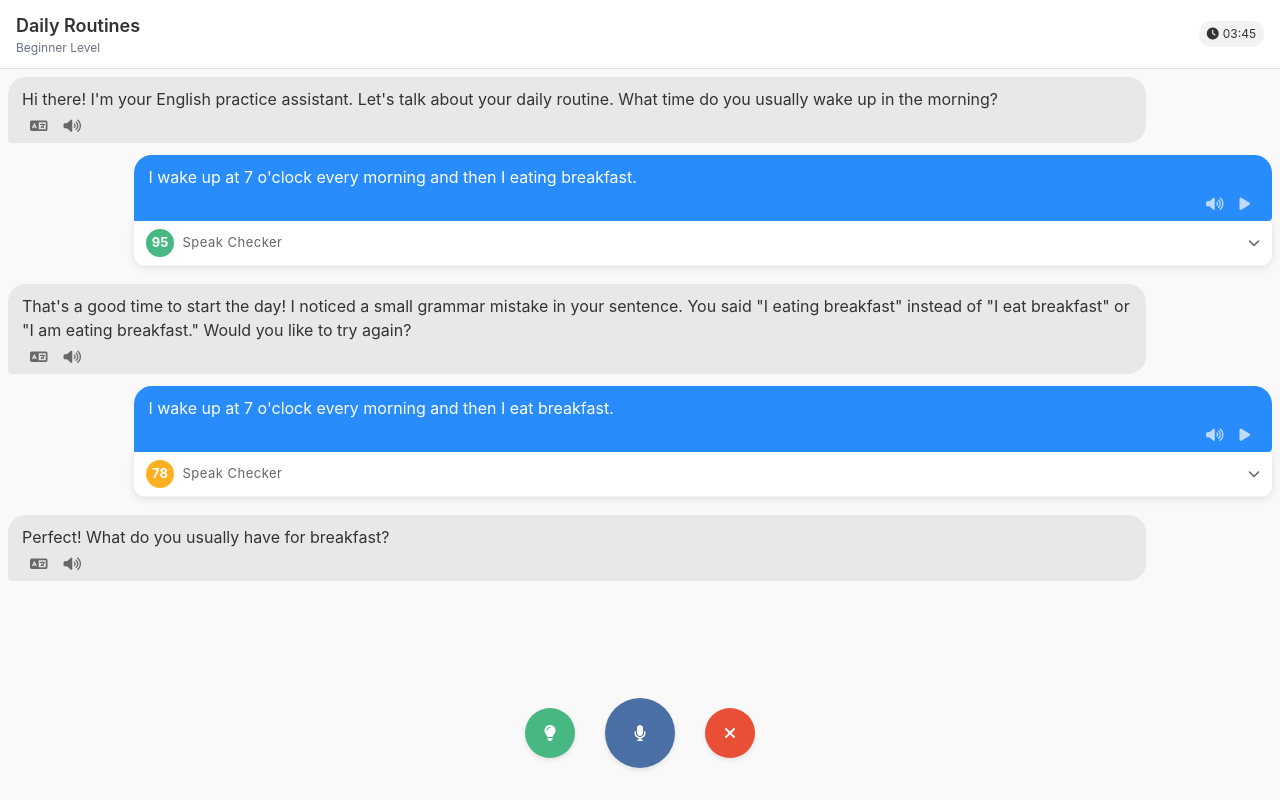
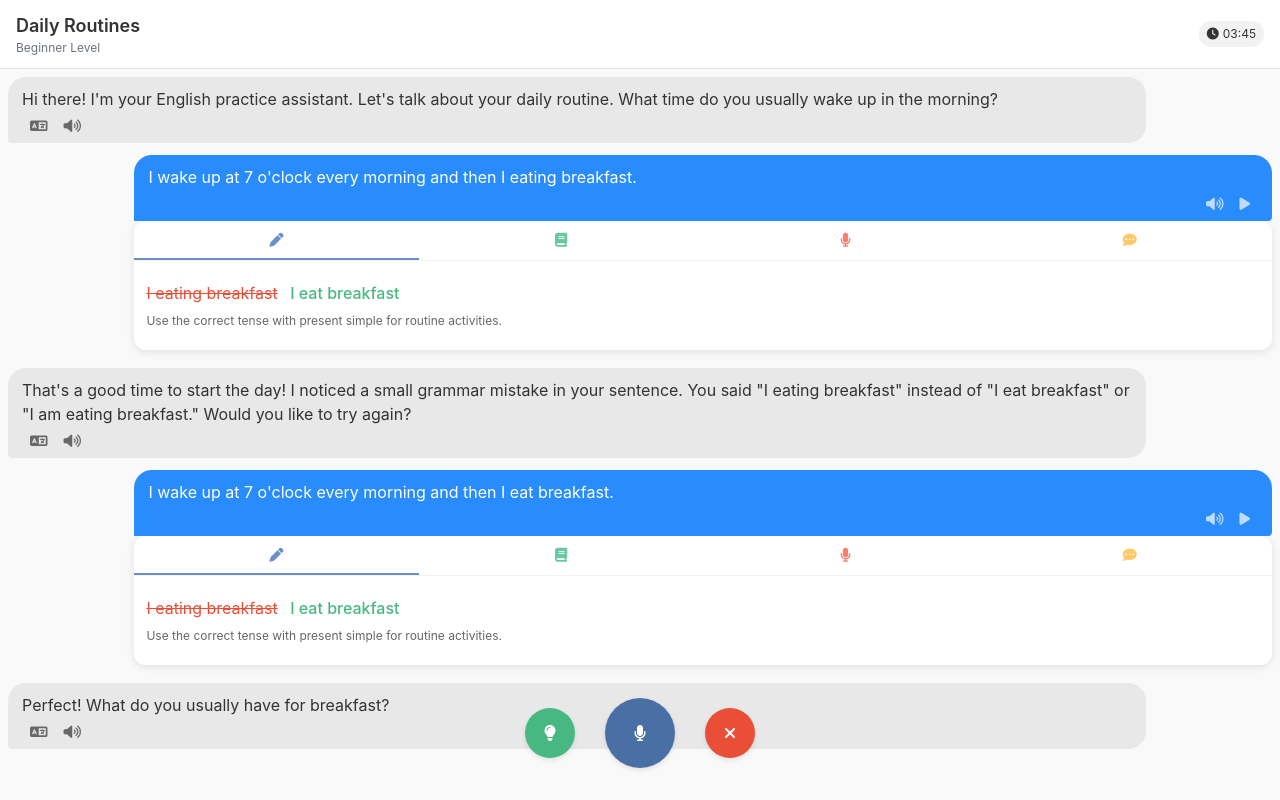
Before and after one commit to IvyFan19/SpeakLift002, a plain HTML site: page SpeakLiftApp-002/Prototype/conversation02.html in a window 1280 px wide. Drawn offline with nearby package versions, Linux system fonts and the light colour scheme.

Commit message:
redesigned the grammar checker

```diff
--- a/SpeakLiftApp-002/Prototype/conversation02.html
+++ b/SpeakLiftApp-002/Prototype/conversation02.html
@@ -89,7 +89,7 @@
         /* Speak Checker styles */
         .speak-checker {
             background-color: rgba(255, 255, 255, 0.95);
-            border-radius: 0 0 12px 12px;
+            border-radius: 12px;
             box-shadow: 0 2px 8px rgba(0, 0, 0, 0.1);
             margin-left: auto;
             margin-right: 0px;
@@ -98,149 +98,87 @@
             max-width: 90%;
             overflow: hidden;
         }
-        .speak-checker-header {
+        .speak-checker-tabs {
             display: flex;
-            align-items: center;
-            justify-content: space-between;
-            padding: 8px 12px;
-            cursor: pointer;
             border-bottom: 1px solid rgba(0, 0, 0, 0.05);
         }
-        .speak-checker-left {
-            display: flex;
-            align-items: center;
+        .speak-checker-tab {
+            flex: 1;
+            text-align: center;
+            padding: 8px 4px;
+            font-size: 14px;
+            cursor: pointer;
+            transition: all 0.2s ease;
+            position: relative;
         }
-        .speak-checker-toggle {
-            color: #666;
-            font-size: 12px;
-            transition: transform 0.3s ease;
+        .speak-checker-tab[data-tab="grammar"] {
+            color: #6B8FC7;
         }
-        .speak-checker-toggle.open {
-            transform: rotate(180deg);
+        .speak-checker-tab[data-tab="vocabulary"] {
+            color: #6BC7A1;
         }
-        .speak-checker-score-circle {
-            width: 28px;
-            height: 28px;
-            border-radius: 50%;
-            display: flex;
-            justify-content: center;
-            align-items: center;
+        .speak-checker-tab[data-tab="pronunciation"] {
+            color: #FF7B6B;
+        }
+        .speak-checker-tab[data-tab="fluency"] {
+            color: #FFC966;
+        }
+        .speak-checker-tab:hover {
+            opacity: 0.8;
+        }
+        .speak-checker-tab.active {
+            font-weight: 600;
+            opacity: 1;
+            border-bottom: 2px solid currentColor;
+        }
+        .speak-checker-tab::after {
+            content: attr(data-tooltip);
+            position: absolute;
+            bottom: 100%;
+            left: 50%;
+            transform: translateX(-50%);
+            padding: 4px 8px;
+            background-color: rgba(0, 0, 0, 0.8);
             color: white;
-            font-size: 13px;
-            font-weight: bold;
-            animation: scoreAppear 0.5s ease forwards;
-            margin-right: 8px;
+            font-size: 11px;
+            border-radius: 4px;
+            white-space: nowrap;
+            opacity: 0;
+            visibility: hidden;
+            transition: all 0.2s ease;
         }
-        .score-high {
-            background-color: #47B881;
-        }
-        .score-medium {
-            background-color: #FFB020;
-        }
-        .score-low {
-            background-color: #E94F37;
-        }
-        .speak-checker-label {
-            font-size: 13px;
-            color: #666;
-            text-transform: none;
-            letter-spacing: 0.5px;
+        .speak-checker-tab:hover::after {
+            opacity: 1;
+            visibility: visible;
         }
         .speak-checker-content {
-            max-height: 0;
-            overflow: hidden;
-            transition: max-height 0.3s ease;
+            display: none;
+            padding: 12px;
         }
-        .speak-checker-content.open {
-            max-height: 180px; /* Reduced height for smaller content */
-            overflow-y: auto;
-            scrollbar-width: thin;
-        }
-        /* Custom scrollbar for Webkit browsers */
-        .speak-checker-content.open::-webkit-scrollbar {
-            width: 6px;
-        }
-        .speak-checker-content.open::-webkit-scrollbar-track {
-            background: #f1f1f1;
-            border-radius: 10px;
-        }
-        .speak-checker-content.open::-webkit-scrollbar-thumb {
-            background: #aaa;
-            border-radius: 10px;
-        }
-        .speak-checker-content.open::-webkit-scrollbar-thumb:hover {
-            background: #888;
+        .speak-checker-content.active {
+            display: block;
         }
         .feedback-item {
-            padding: 8px 12px;
+            padding: 8px 0;
             border-bottom: 1px solid rgba(0, 0, 0, 0.05);
         }
-        .feedback-type {
-            font-size: 12px;
-            color: #666;
-            margin-bottom: 10px;
-            text-transform: uppercase;
-            font-weight: 700;
-            border-left: 3px solid #4A6FA5;
-            padding-left: 8px;
-            letter-spacing: 0.5px;
-        }
-        .feedback-detail {
-            font-size: 12px;
-            color: #333;
-            padding: 0 4px;
-        }
-        .visual-comparison {
-            display: none;
-        }
-        .error-item, .correct-item {
-            display: flex;
-            align-items: center;
-            margin: 8px 0;
-        }
-        .error-icon {
-            color: #E94F37;
-            margin-right: 8px;
-            font-size: 14px;
-            min-width: 18px;
-            display: flex;
-            align-items: center;
-            justify-content: center;
-        }
-        .correct-icon {
-            color: #47B881;
-            margin-right: 8px;
-            font-size: 14px;
-            min-width: 18px;
-            display: flex;
-            align-items: center;
-            justify-content: center;
+        .feedback-item:last-child {
+            border-bottom: none;
         }
         .error-text {
             color: #E94F37;
             text-decoration: line-through;
-            font-weight: 500;
-            font-size: 13px;
+            margin-right: 8px;
         }
         .correct-text {
             color: #47B881;
             font-weight: 500;
-            text-decoration: underline;
-            font-size: 13px;
         }
         .explanation-text {
             color: #666;
             font-size: 12px;
-            margin-top: 12px;
-            margin-bottom: 6px;
-            padding-left: 0;
+            margin-top: 8px;
             line-height: 1.4;
-        }
-        /* Animation for score circle */
-        @keyframes scoreAppear {
-            0% { transform: scale(0); opacity: 0; }
-            50% { transform: scale(1.2); }
-            100% { transform: scale(1); opacity: 1; }
         }
         .input-container {
             padding: 12px;
@@ -357,54 +295,50 @@
 
         <!-- Speak Checker Component -->
         <div class="speak-checker">
-            <div class="speak-checker-header" id="speakCheckerHeader">
-                <div class="speak-checker-left">
-                    <div class="speak-checker-score-circle score-high">95</div>
-                    <div class="speak-checker-label">Speak Checker</div>
+            <div class="speak-checker-tabs">
+                <div class="speak-checker-tab active" data-tab="grammar" data-tooltip="Grammar">
+                    <i class="fas fa-pen"></i>
                 </div>
-                <i class="fas fa-chevron-down speak-checker-toggle" id="speakCheckerToggle"></i>
+                <div class="speak-checker-tab" data-tab="vocabulary" data-tooltip="Vocabulary">
+                    <i class="fas fa-book"></i>
                 </div>
-            <div class="speak-checker-content" id="speakCheckerContent">
+                <div class="speak-checker-tab" data-tab="pronunciation" data-tooltip="Pronunciation">
+                    <i class="fas fa-microphone"></i>
+                </div>
+                <div class="speak-checker-tab" data-tab="fluency" data-tooltip="Fluency">
+                    <i class="fas fa-comment-dots"></i>
+                </div>
+            </div>
+            <div class="speak-checker-content active" data-content="grammar">
                 <div class="feedback-item">
-                    <div class="feedback-type">Grammar</div>
-                    <div class="feedback-detail">
-                        <div class="error-item">
-                            <div class="error-icon"><i class="fas fa-times"></i></div>
-                            <span class="error-text">sometime I eating</span>
-                        </div>
-                        <div class="correct-item">
-                            <div class="correct-icon"><i class="fas fa-check"></i></div>
-                            <span class="correct-text">sometimes I eat</span>
-                        </div>
+                    <span class="error-text">I eating breakfast</span>
+                    <span class="correct-text">I eat breakfast</span>
                     <div class="explanation-text">
-                            Use the correct tense with present simple for routine activities. Watch for article usage with breakfast (no "the").
+                        Use the correct tense with present simple for routine activities.
                     </div>
                 </div>
             </div>
+            <div class="speak-checker-content" data-content="vocabulary">
                 <div class="feedback-item">
-                    <div class="feedback-type">Vocabulary</div>
-                    <div class="feedback-detail">
-                        <div class="error-item">
-                            <div class="error-icon"><i class="fas fa-times"></i></div>
                     <span class="error-text">sometime</span>
-                        </div>
-                        <div class="correct-item">
-                            <div class="correct-icon"><i class="fas fa-check"></i></div>
                     <span class="correct-text">sometimes</span>
-                        </div>
                     <div class="explanation-text">
                         "Sometime" means at an unspecified point in time. "Sometimes" means occasionally or now and then.
-                            Also note that "make breakfast" is a false friend in some languages - in English we say "have breakfast" or "eat breakfast".
                     </div>
                 </div>
             </div>
+            <div class="speak-checker-content" data-content="pronunciation">
                 <div class="feedback-item">
-                    <div class="feedback-type">Pronunciation</div>
-                    <div class="feedback-detail">Great pronunciation of "breakfast" and "morning". Pay attention to the 'th' sound in "then".</div>
+                    <div class="explanation-text">
+                        Great pronunciation of "breakfast" and "morning". Pay attention to the 'th' sound in "then".
                     </div>
+                </div>
+            </div>
+            <div class="speak-checker-content" data-content="fluency">
                 <div class="feedback-item">
-                    <div class="feedback-type">Fluency</div>
-                    <div class="feedback-detail">Your sentence flows naturally. To sound more native-like, try: "I usually wake up at 7 o'clock and have breakfast right after."</div>
+                    <div class="explanation-text">
+                        Your sentence flows naturally. To sound more native-like, try: "I usually wake up at 7 o'clock and have breakfast right after."
+                    </div>
                 </div>
             </div>
         </div>
@@ -433,56 +367,48 @@
 
         <!-- Speak Checker Component for Message with Errors -->
         <div class="speak-checker">
-            <div class="speak-checker-header" id="speakCheckerHeader2">
-                <div class="speak-checker-left">
-                    <div class="speak-checker-score-circle score-medium">78</div>
-                    <div class="speak-checker-label">Speak Checker</div>
+            <div class="speak-checker-tabs">
+                <div class="speak-checker-tab active" data-tab="grammar" data-tooltip="Grammar">
+                    <i class="fas fa-pen"></i>
                 </div>
-                <i class="fas fa-chevron-down speak-checker-toggle" id="speakCheckerToggle2"></i>
+                <div class="speak-checker-tab" data-tab="vocabulary" data-tooltip="Vocabulary">
+                    <i class="fas fa-book"></i>
                 </div>
-            <div class="speak-checker-content" id="speakCheckerContent2">
+                <div class="speak-checker-tab" data-tab="pronunciation" data-tooltip="Pronunciation">
+                    <i class="fas fa-microphone"></i>
+                </div>
+                <div class="speak-checker-tab" data-tooltip="Fluency" data-tab="fluency">
+                    <i class="fas fa-comment-dots"></i>
+                </div>
+            </div>
+            <div class="speak-checker-content active" data-content="grammar">
                 <div class="feedback-item">
-                    <div class="feedback-type">Grammar</div>
-                    <div class="feedback-detail">
-                        <div class="error-item">
-                            <div class="error-icon"><i class="fas fa-times"></i></div>
-                            <span class="error-text">sometime I eating</span>
-                        </div>
-                        <div class="correct-item">
-                            <div class="correct-icon"><i class="fas fa-check"></i></div>
-                            <span class="correct-text">sometimes I eat</span>
-                        </div>
+                    <span class="error-text">I eating breakfast</span>
+                    <span class="correct-text">I eat breakfast</span>
                     <div class="explanation-text">
-                            Use the correct tense with present simple for routine activities. Watch for article usage with breakfast (no "the").
+                        Use the correct tense with present simple for routine activities.
                     </div>
                 </div>
             </div>
+            <div class="speak-checker-content" data-content="vocabulary">
                 <div class="feedback-item">
-                    <div class="feedback-type">Vocabulary</div>
-                    <div class="feedback-detail">
-                        <div class="error-item">
-                            <div class="error-icon"><i class="fas fa-times"></i></div>
                     <span class="error-text">sometime</span>
-                        </div>
-                        <div class="correct-item">
-                            <div class="correct-icon"><i class="fas fa-check"></i></div>
                     <span class="correct-text">sometimes</span>
-                        </div>
                     <div class="explanation-text">
                         "Sometime" means at an unspecified point in time. "Sometimes" means occasionally or now and then.
-                            Also note that "make breakfast" is a false friend in some languages - in English we say "have breakfast" or "eat breakfast".
                     </div>
                 </div>
             </div>
+            <div class="speak-checker-content" data-content="pronunciation">
                 <div class="feedback-item">
-                    <div class="feedback-type">Pronunciation</div>
-                    <div class="feedback-detail">
-                        Pay attention to the 'th' sound in "then" and the stress in "o'clock". The word "breakfast" should emphasize the first syllable: BREAK-fast.
+                    <div class="explanation-text">
+                        Pay attention to the 'th' sound in "then" and the stress in "o'clock".
                     </div>
                 </div>
+            </div>
+            <div class="speak-checker-content" data-content="fluency">
                 <div class="feedback-item">
-                    <div class="feedback-type">Fluency</div>
-                    <div class="feedback-detail">
+                    <div class="explanation-text">
                         Good pace and natural flow. To sound more native-like, try: "I get up at 7 every morning and then grab some breakfast before starting my day."
                     </div>
                 </div>
@@ -561,19 +487,24 @@
             });
         });
 
-        // Speak Checker dropdown functionality
-        document.getElementById('speakCheckerHeader').addEventListener('click', function() {
-            const content = document.getElementById('speakCheckerContent');
-            const toggle = document.getElementById('speakCheckerToggle');
-            content.classList.toggle('open');
-            toggle.classList.toggle('open');
+        // Tab functionality for Speak Checker
+        document.querySelectorAll('.speak-checker-tab').forEach(tab => {
+            tab.addEventListener('click', function() {
+                const speakChecker = this.closest('.speak-checker');
+                const tabName = this.getAttribute('data-tab');
+
+                // Update active tab
+                speakChecker.querySelectorAll('.speak-checker-tab').forEach(t => {
+                    t.classList.remove('active');
                 });
+                this.classList.add('active');
 
-        document.getElementById('speakCheckerHeader2').addEventListener('click', function() {
-            const content = document.getElementById('speakCheckerContent2');
-            const toggle = document.getElementById('speakCheckerToggle2');
-            content.classList.toggle('open');
-            toggle.classList.toggle('open');
+                // Show corresponding content
+                speakChecker.querySelectorAll('.speak-checker-content').forEach(content => {
+                    content.classList.remove('active');
+                });
+                speakChecker.querySelector(`.speak-checker-content[data-content="${tabName}"]`).classList.add('active');
+            });
         });
 
         document.querySelectorAll('.fa-play').forEach(icon => {
```
Also changed, not shown: SpeakLiftApp-002/Prototype/conversation.html (deleted, +0 -319 lines), 1 other file. Lines whose indentation alone changed are shown as unchanged.
